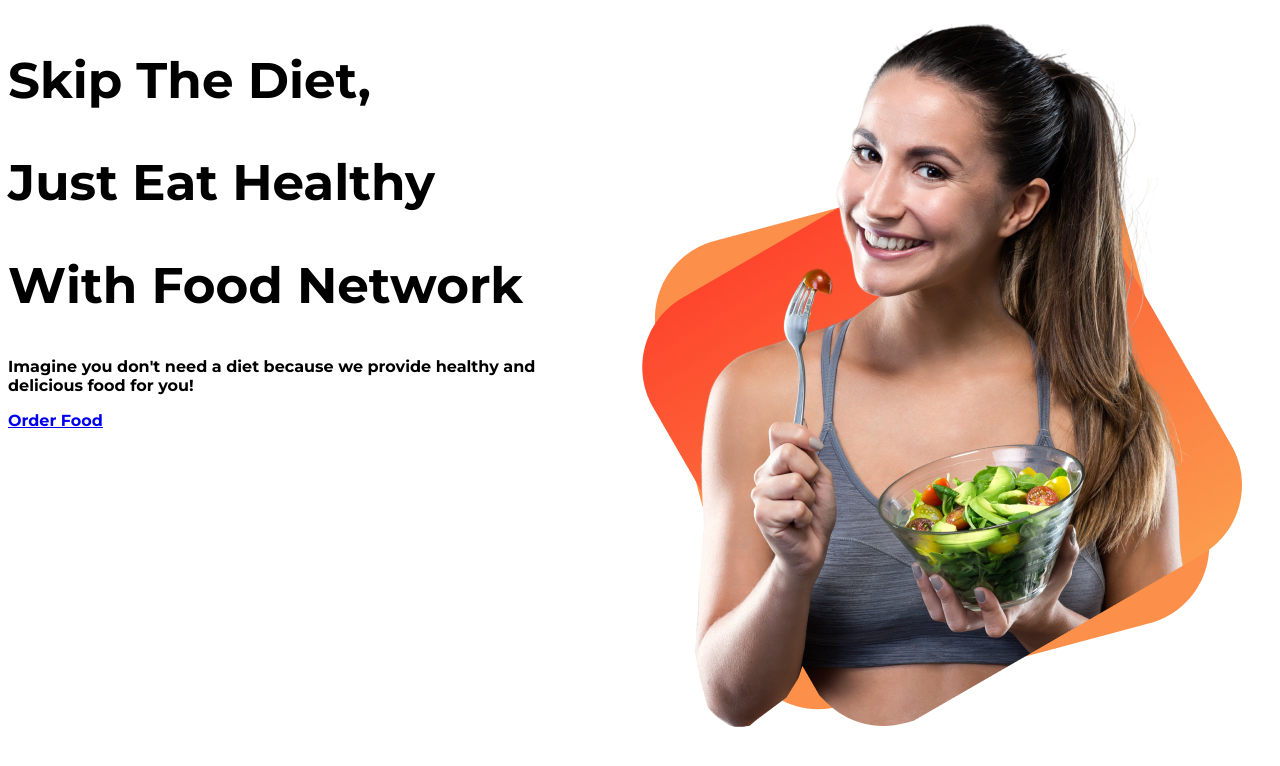
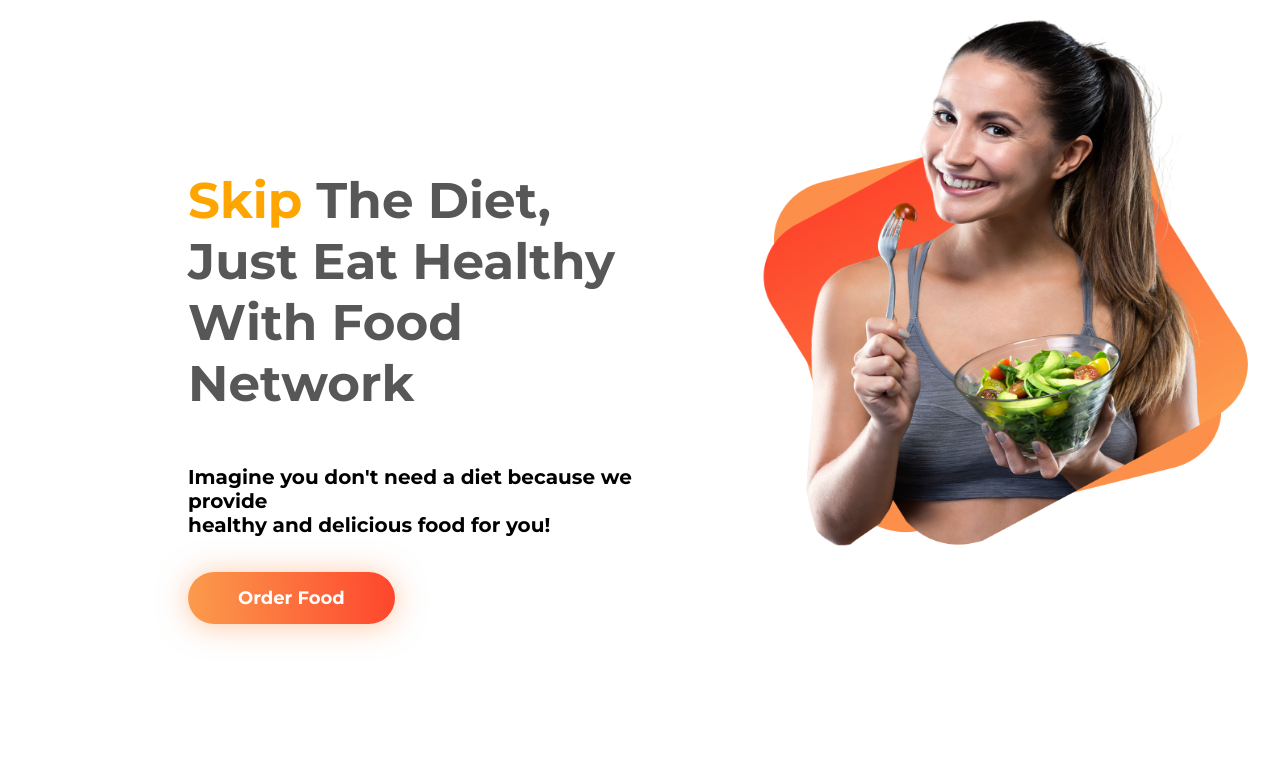
Before and after one commit to arifuddinraihan/web-prac-eat, a plain HTML site: page index.html in a window 1280 px wide. Drawn offline with Linux system fonts and the light colour scheme; a web font is replaced by a local one.

Commit message:
new things added

```diff
--- a/index.html
+++ b/index.html
@@ -13,15 +13,15 @@
 </head>
 <body>
     <section>
-        <div>
-            <h1>Skip The Diet,</h1>
-            <h1>Just Eat Healthy</h1>
-            <h1>With Food Network</h1>
-            <p>Imagine you don't need a diet because we provide healthy and delicious food for you!</p>
-            <a href="https://github.com/ProgrammingHero1/eat-healthy">Order Food</a>
+        <div class="half-width">
+            <div class="diet-text">
+                <h1><span class="color-orange">Skip</span> The Diet, <br> Just Eat Healthy <br> With Food Network</h1>
+                <p class="para-1">Imagine you don't need a diet because we provide <br> healthy and delicious food for you!</p>
+                <a class="order-food" target="_blank" href="https://github.com/ProgrammingHero1/eat-healthy">Order Food</a>
+            </div>
         </div>
-        <div>
-            <img src="/images/Group 8425.png" alt="">
+        <div class="half-width">
+            <img class="diet-image" src="/images/Group 8425.png" alt="">
         </div>
     </section>
 </body>
--- a/style.css
+++ b/style.css
@@ -4,7 +4,44 @@ body{
 }
 h1{
     font-size: 50px;
+    color: #575757;
+    padding-bottom: 10px;
 }
+.para-1 {
+    font-size: 20px;
+    padding-bottom: 30px;
+}
+.order-food {
+    font-size: 18px;
+    font-weight: 600;
+    text-decoration: none;
+    color: white;
+    background: linear-gradient(88.33deg, #FBA24F -7.64%, #FF1E1E 145.94%);
+    box-shadow: 0px 2px 30px rgba(252, 143, 73, 0.5);
+    border-radius: 100px;
+    padding: 15px 50px;
+    border-radius: 100px;
+}
+
 section {
     display: flex;
 }
+.color-orange {
+    color: orange;
+}
+.half-width {
+    width: 50%;
+    padding-left: 100px;
+}
+.half-width img{
+    width: 100%;
+}
+.diet-image {
+    height: 92%;
+    padding: -50px -50px;
+}
+.diet-text {
+    padding-top: 120px;
+    padding-left: 80px;
+
+}
```
